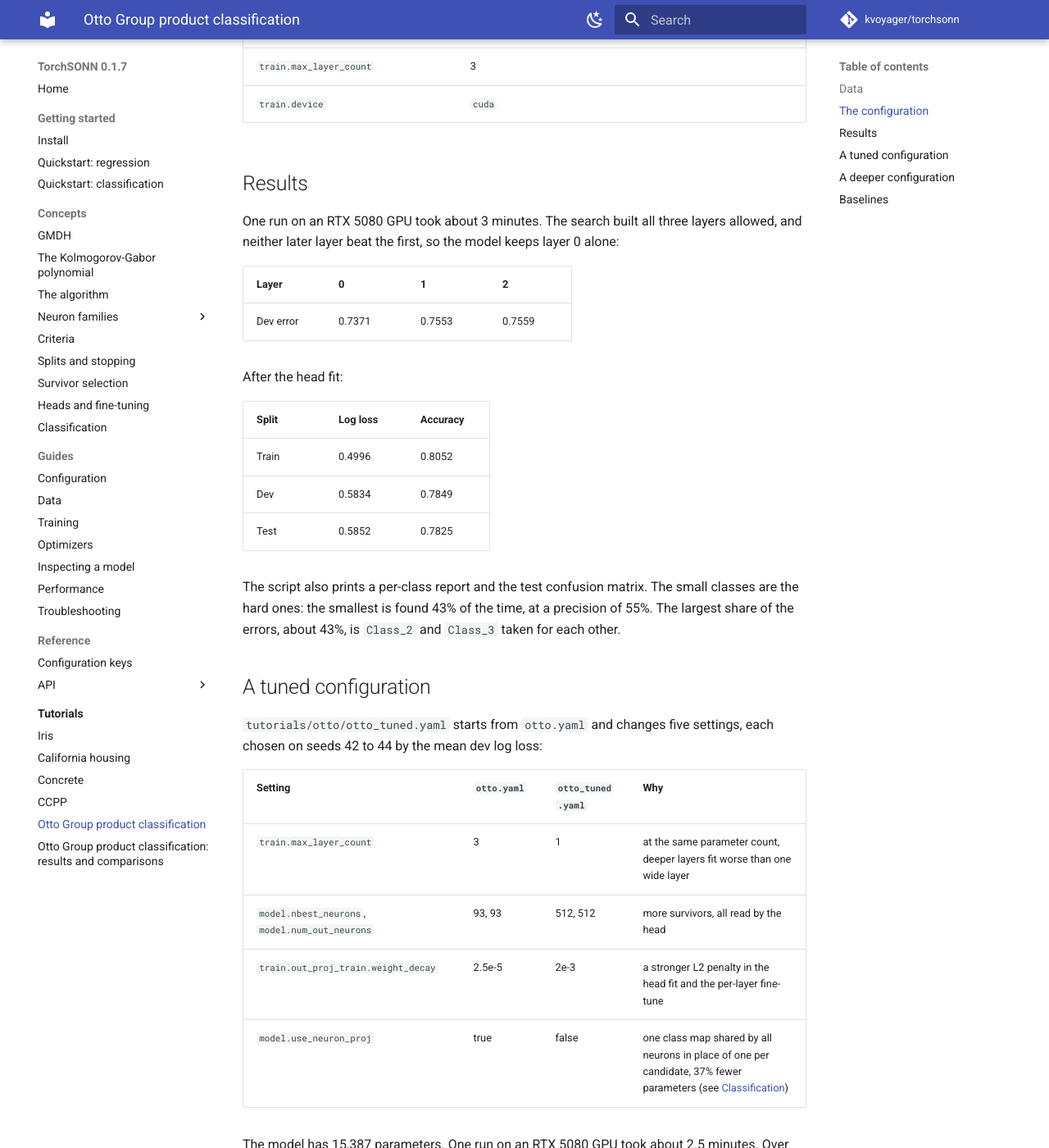
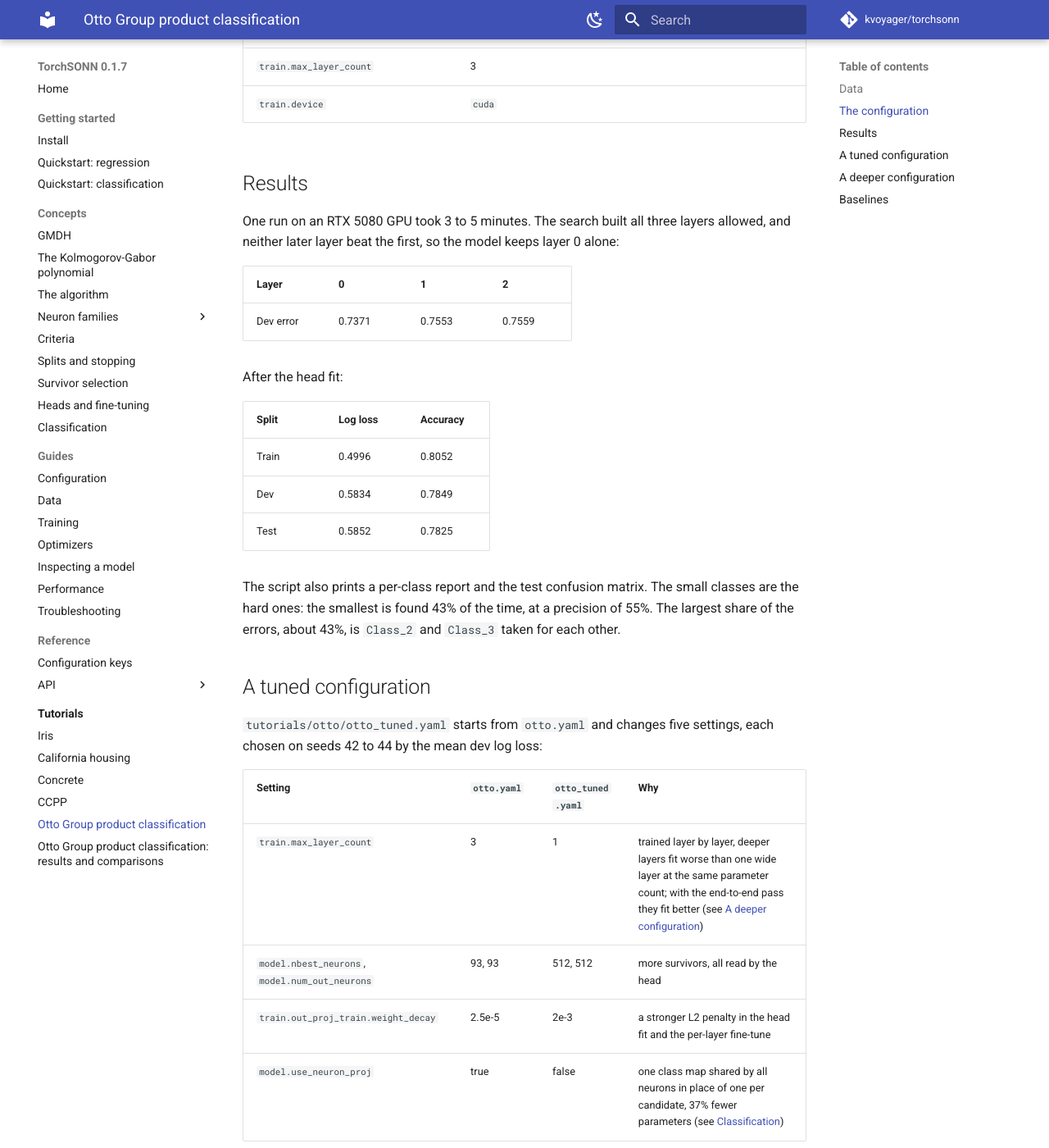
Before and after one commit to kvoyager/torchsonn, an MkDocs documentation site: the page built from docs/tutorials/otto.md, in a window 1280 px wide and 1400 px high, scrolled down 2371 px. Shown: the whole window at 82% size. Built offline with MkDocs 1.6.1 and Material for MkDocs 9.7.7, drawn with Linux system fonts in a browser that asks for light colours; comment, search, counter and statistics services are not loaded.

Commit message:
docs(otto): one layer wins only layer by layer; otto.yaml runs 3 to 5 minutes

```diff
--- a/docs/tutorials/otto.md
+++ b/docs/tutorials/otto.md
@@ -92,7 +92,7 @@ loss and the accuracy (see [Classification](../concepts/classification.md#class-
 
 ## Results
 
-One run on an RTX 5080 GPU took about 3 minutes. The search built all three
+One run on an RTX 5080 GPU took 3 to 5 minutes. The search built all three
 layers allowed, and neither later layer beat the first, so the model keeps
 layer 0 alone:
 
@@ -120,7 +120,7 @@ settings, each chosen on seeds 42 to 44 by the mean dev log loss:
 
 | Setting | `otto.yaml` | `otto_tuned.yaml` | Why |
 |---|---|---|---|
-| `train.max_layer_count` | 3 | 1 | at the same parameter count, deeper layers fit worse than one wide layer |
+| `train.max_layer_count` | 3 | 1 | trained layer by layer, deeper layers fit worse than one wide layer at the same parameter count; with the end-to-end pass they fit better (see [A deeper configuration](#a-deeper-configuration)) |
 | `model.nbest_neurons`, `model.num_out_neurons` | 93, 93 | 512, 512 | more survivors, all read by the head |
 | `train.out_proj_train.weight_decay` | 2.5e-5 | 2e-3 | a stronger L2 penalty in the head fit and the per-layer fine-tune |
 | `model.use_neuron_proj` | true | false | one class map shared by all neurons in place of one per candidate, 37% fewer parameters (see [Classification](../concepts/classification.md#a-projection-per-candidate)) |
```
Also changed, not shown: 1 other file.
